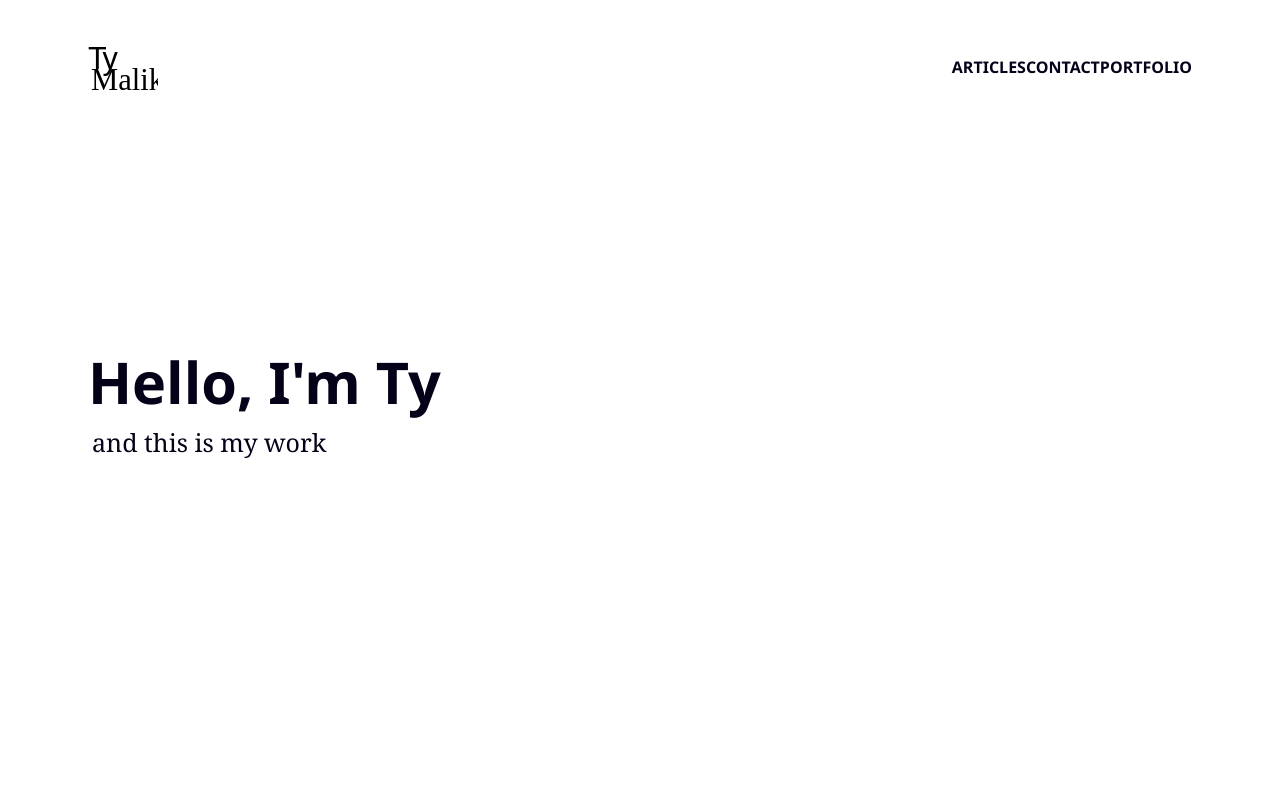
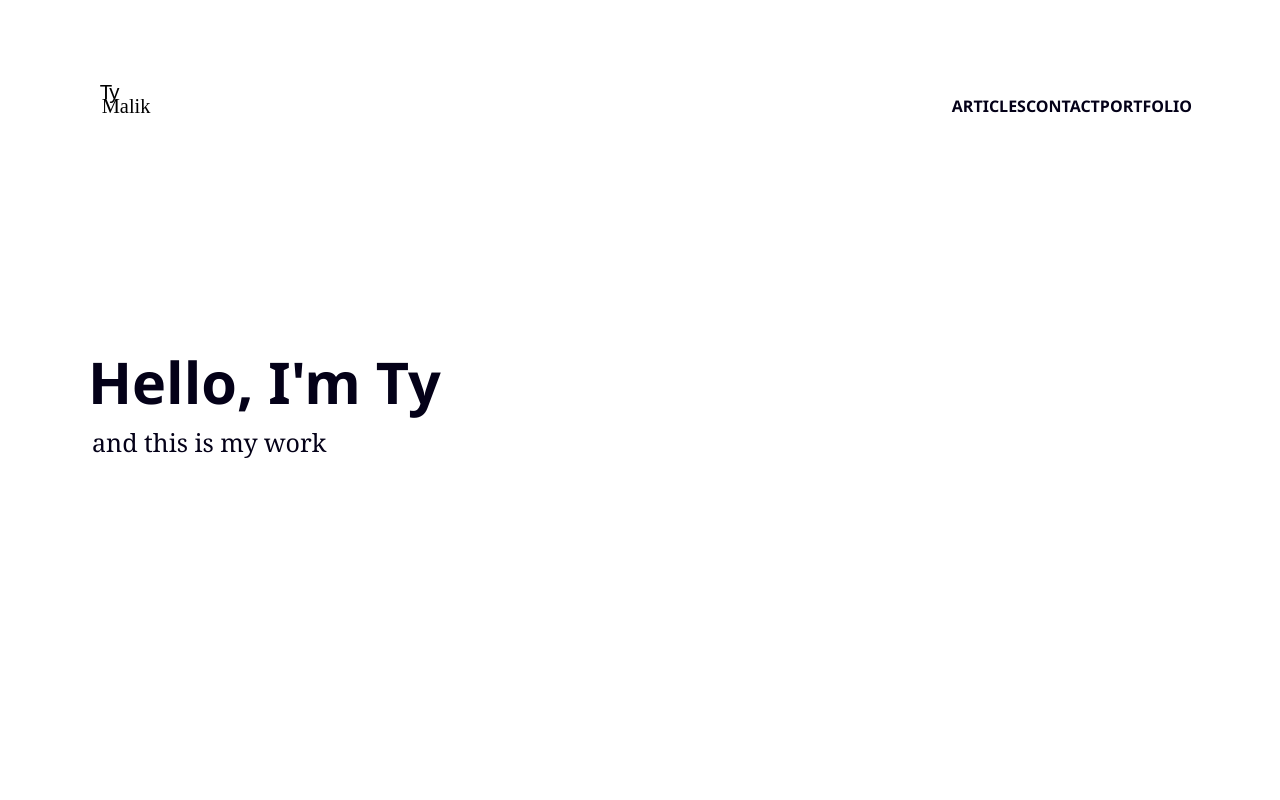
Before and after one commit to permalik/tymalik_primary, a Next.js app: page / in a window 1280 px wide. Shown: the top 800 px of the page. Built offline with nearby package versions, Linux system fonts and the light colour scheme.

Commit message:
Adjust site logo

```diff
--- a/src/components/SiteHeader/SiteHeader.js
+++ b/src/components/SiteHeader/SiteHeader.js
@@ -17,7 +17,7 @@ export default function SiteHeader() {
               alt='Ty Malik logo'
               height='200px'
               src='/logo.svg'
-              width='200px'
+              width='400px'
             />
           </a>
         </Link>
--- a/src/styles/SiteHeader.module.scss
+++ b/src/styles/SiteHeader.module.scss
@@ -15,8 +15,9 @@
 }
 
 .logo {
+  height: 10em;
+  margin-top: 3rem;
   width: 7em;
-  height: 7em;
 
   &:hover {
     cursor: pointer;
```
Also changed, not shown: 1 other file (tests, documents, lock files or other folders).
